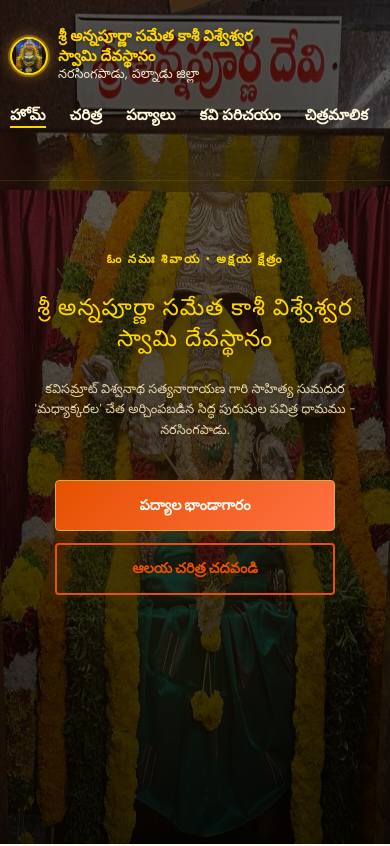
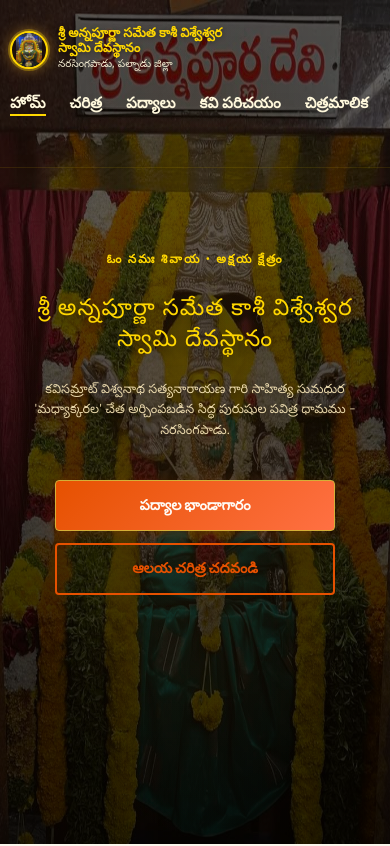
Before and after one commit to Sudheer-badam/narasingapadu-temple-web, a plain HTML site: page original_index_backup.html in a window 390 px wide. Shown: the top 846 px of the page. Drawn offline with Linux system fonts and the light colour scheme; a web font is replaced by a local one.

Commit message:
Fix logo text overlap by adjusting mobile font sizes and max-width

```diff
--- a/index.css
+++ b/index.css
@@ -4315,7 +4315,17 @@ body:not(.map-marker-container) @keyframes bounce {
     height: auto;
   }
   .logo-block {
-    max-width: 70% !important;
+    max-width: 60% !important; /* Reduced to guarantee space for the stacked buttons */
+  }
+
+  /* Force smaller font sizes on mobile to prevent overlap */
+  .logo-main, body.lang-te .logo-main {
+    font-size: 0.8rem !important;
+    line-height: 1.2 !important;
+  }
+
+  .logo-sub, body.lang-te .logo-sub {
+    font-size: 0.65rem !important;
   }
 
   /* Reset Main Nav Wrapper to be a static row container */
```
